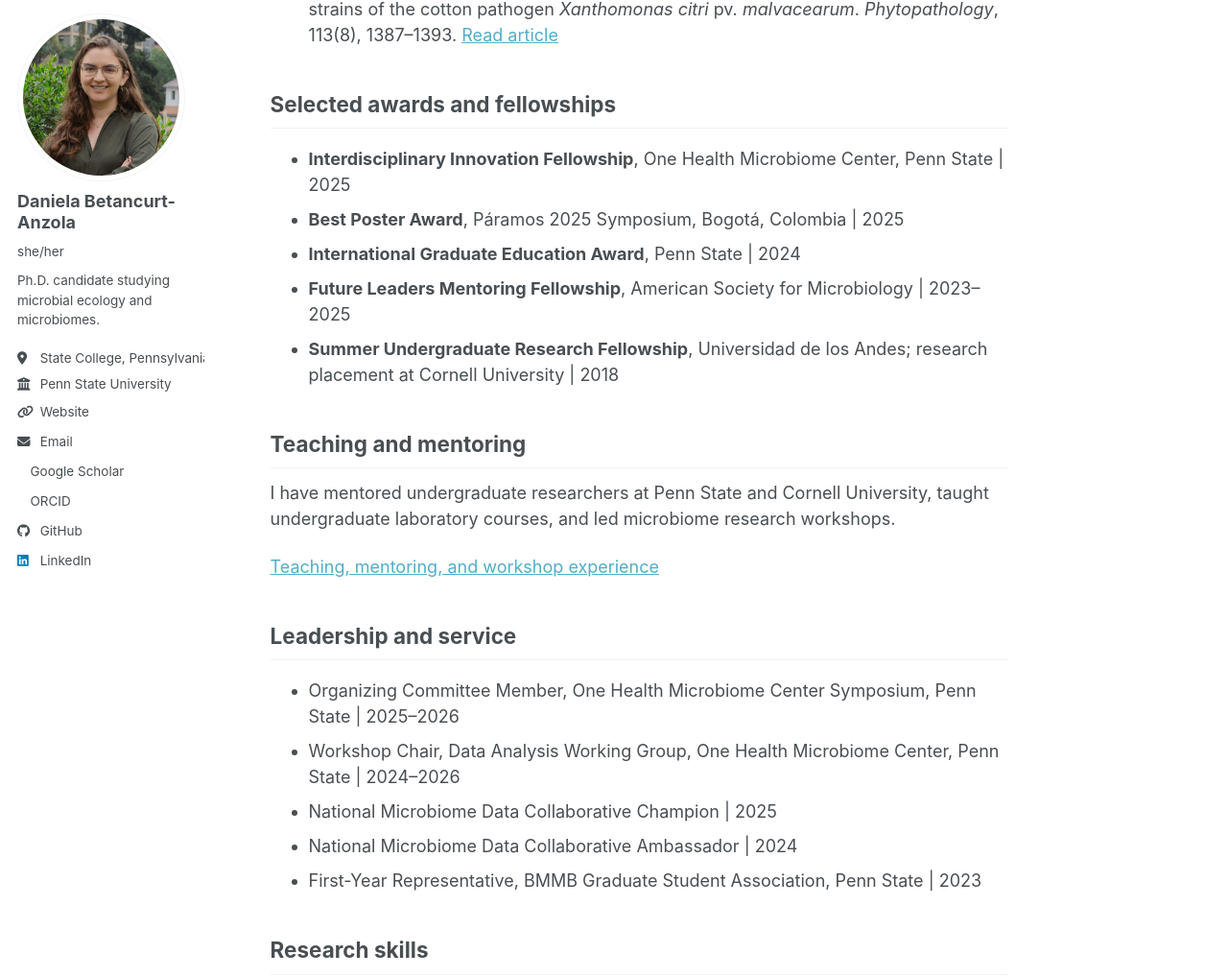
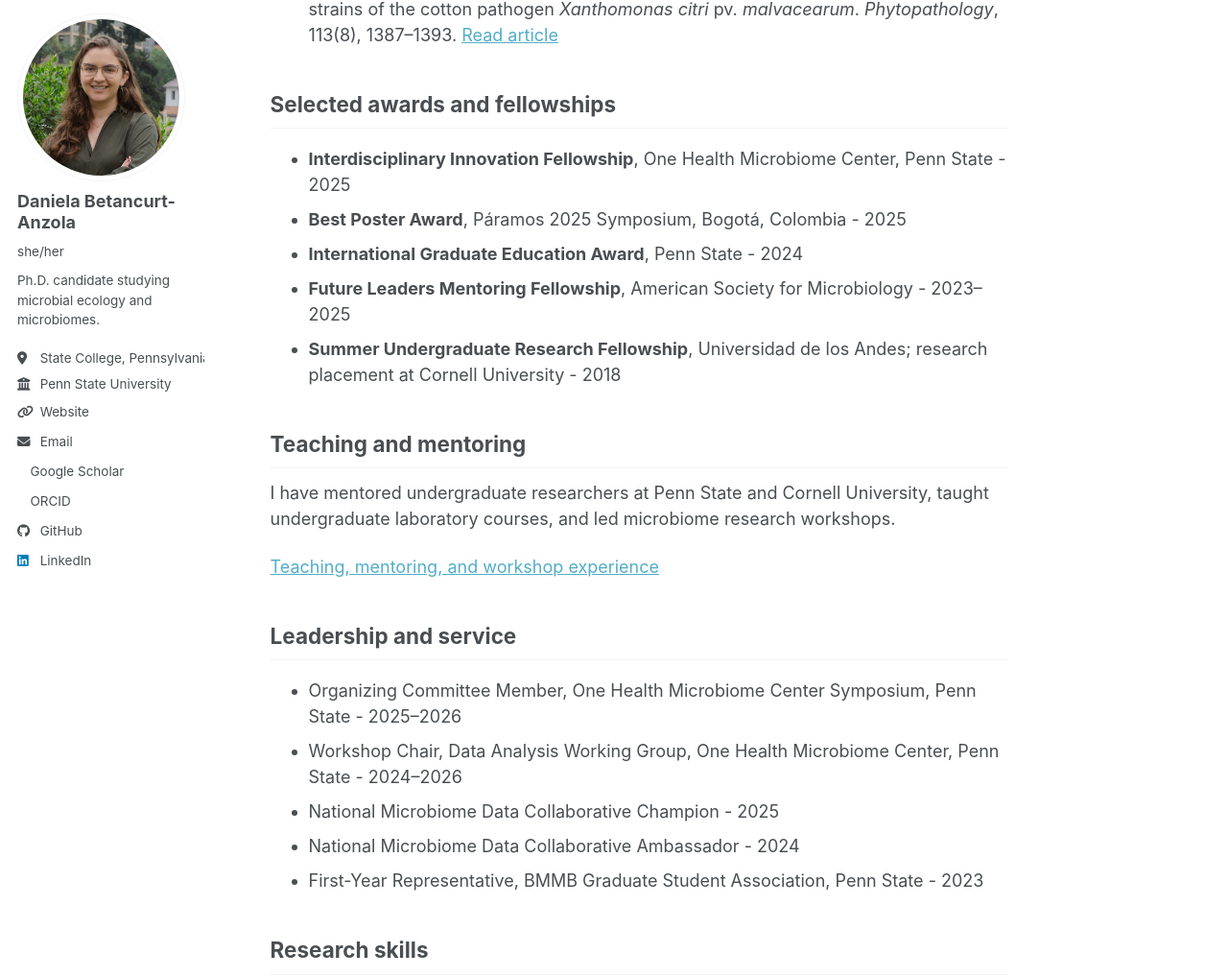
Before and after one commit to danibeta07/danibeta07.github.io, a Jekyll site: the page built from _pages/cv.md, in a window 1280 px wide and 1400 px high, scrolled down 1815 px. Shown: the part 105-1123 px from the top of the window at 96% size. Built offline with Jekyll 4.4.1, drawn with Linux system fonts in a browser that asks for light colours; a style sheet for code colours, icons or effects is not loaded.

```diff
--- a/_pages/cv.md
+++ b/_pages/cv.md
@@ -60,11 +60,11 @@ Human gut microbiome profiling and experimental support for neuroscience researc
 
 ## Selected awards and fellowships
 
-- **Interdisciplinary Innovation Fellowship**, One Health Microbiome Center, Penn State \| 2025
-- **Best Poster Award**, Páramos 2025 Symposium, Bogotá, Colombia \| 2025
-- **International Graduate Education Award**, Penn State \| 2024
-- **Future Leaders Mentoring Fellowship**, American Society for Microbiology \| 2023–2025
-- **Summer Undergraduate Research Fellowship**, Universidad de los Andes; research placement at Cornell University \| 2018
+- **Interdisciplinary Innovation Fellowship**, One Health Microbiome Center, Penn State - 2025
+- **Best Poster Award**, Páramos 2025 Symposium, Bogotá, Colombia - 2025
+- **International Graduate Education Award**, Penn State - 2024
+- **Future Leaders Mentoring Fellowship**, American Society for Microbiology - 2023–2025
+- **Summer Undergraduate Research Fellowship**, Universidad de los Andes; research placement at Cornell University - 2018
 
 ## Teaching and mentoring
 
@@ -74,11 +74,11 @@ I have mentored undergraduate researchers at Penn State and Cornell University,
 
 ## Leadership and service
 
-- Organizing Committee Member, One Health Microbiome Center Symposium, Penn State \| 2025–2026
-- Workshop Chair, Data Analysis Working Group, One Health Microbiome Center, Penn State \| 2024–2026
-- National Microbiome Data Collaborative Champion \| 2025
-- National Microbiome Data Collaborative Ambassador \| 2024
-- First-Year Representative, BMMB Graduate Student Association, Penn State \| 2023
+- Organizing Committee Member, One Health Microbiome Center Symposium, Penn State - 2025–2026
+- Workshop Chair, Data Analysis Working Group, One Health Microbiome Center, Penn State - 2024–2026
+- National Microbiome Data Collaborative Champion - 2025
+- National Microbiome Data Collaborative Ambassador - 2024
+- First-Year Representative, BMMB Graduate Student Association, Penn State - 2023
 
 ## Research skills
 
```
